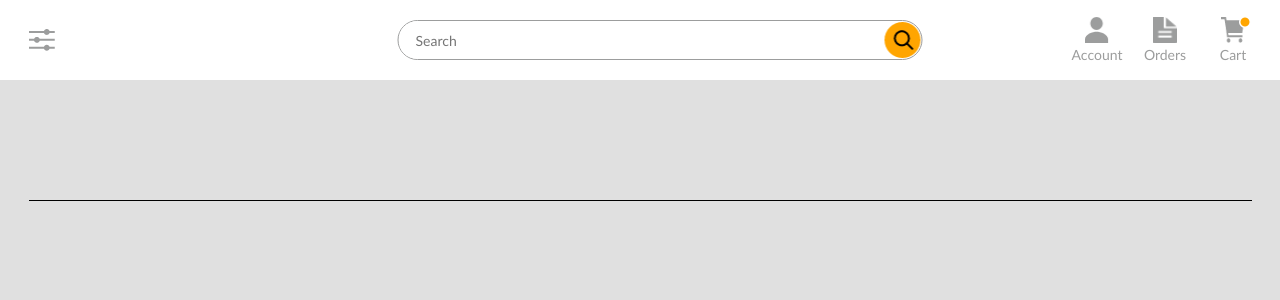
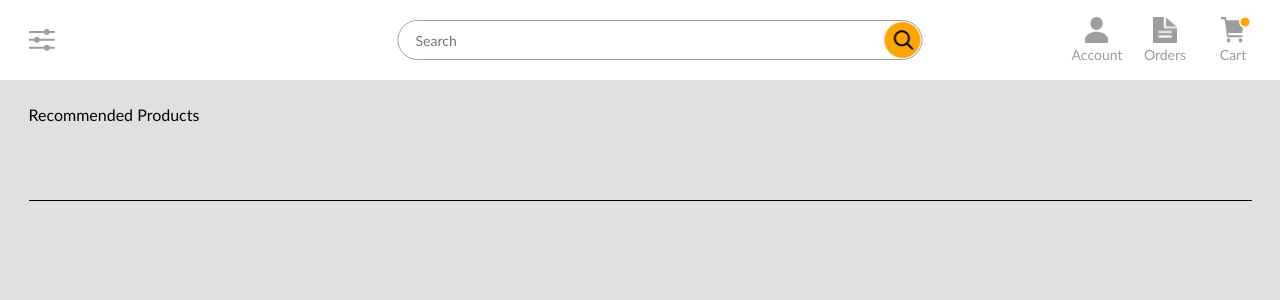
Before and after one commit to nihalvaria/this-is-dmg, a React (Create React App) app: page / in a window 1280 px wide. Shown: the top 300 px of the page. Built offline with nearby package versions, Linux system fonts and the light colour scheme.

Commit message:
Added Section Header

```diff
--- /dev/null
+++ b/src/Components/Filter/SectionHeader/SectionHeader.jsx
@@ -0,0 +1,13 @@
+import React from 'react'
+import './SectionHeader.scss'
+
+const SectionHeader = () => {
+
+    return (
+        <div className="SectionHeader">
+            <p>Recommended Products</p>
+        </div>
+    )
+}
+
+export default SectionHeader
--- /dev/null
+++ b/src/Components/Filter/SectionHeader/SectionHeader.scss
@@ -0,0 +1,3 @@
+.SectionHeader {
+
+}
--- a/src/Containers/Filter/Filter.jsx
+++ b/src/Containers/Filter/Filter.jsx
@@ -1,3 +1,4 @@
+import SectionHeader from 'Components/Filter/SectionHeader/SectionHeader'
 import React from 'react'
 import './Filter.scss'
 
@@ -5,7 +6,7 @@ const Filter = () => {
 
     return (
         <div className="Filter">
-
+            <SectionHeader />
         </div>
     )
 }
```
